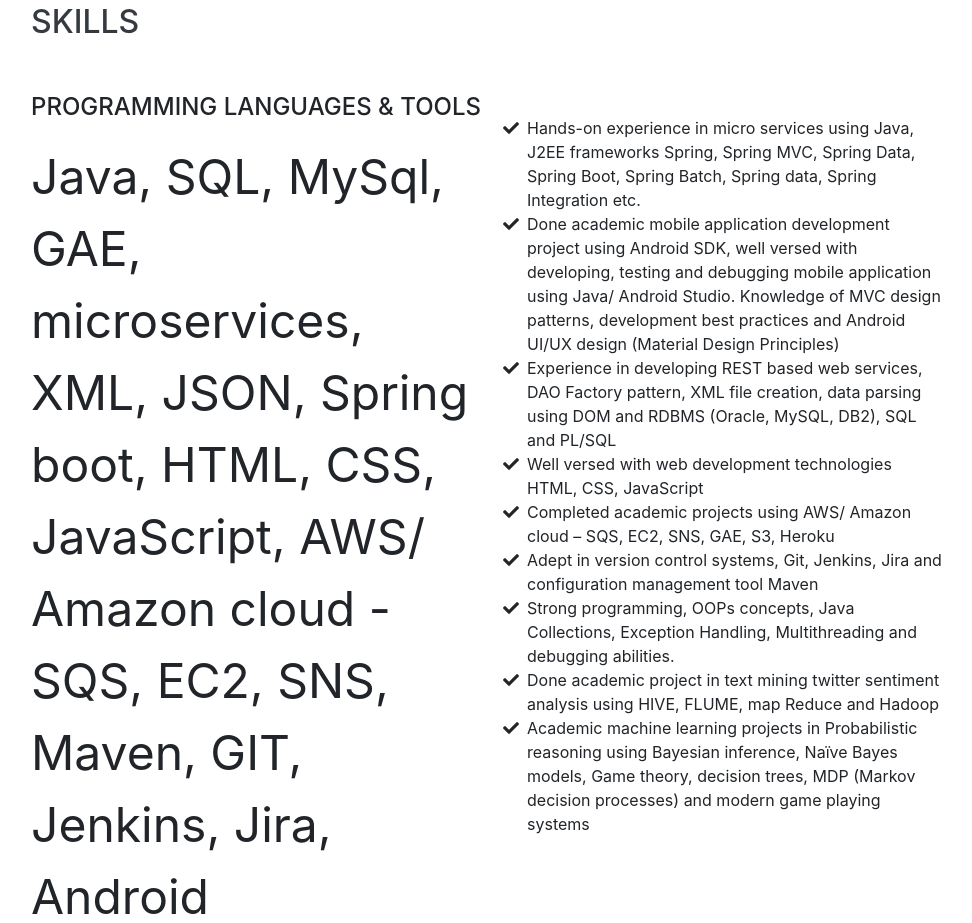
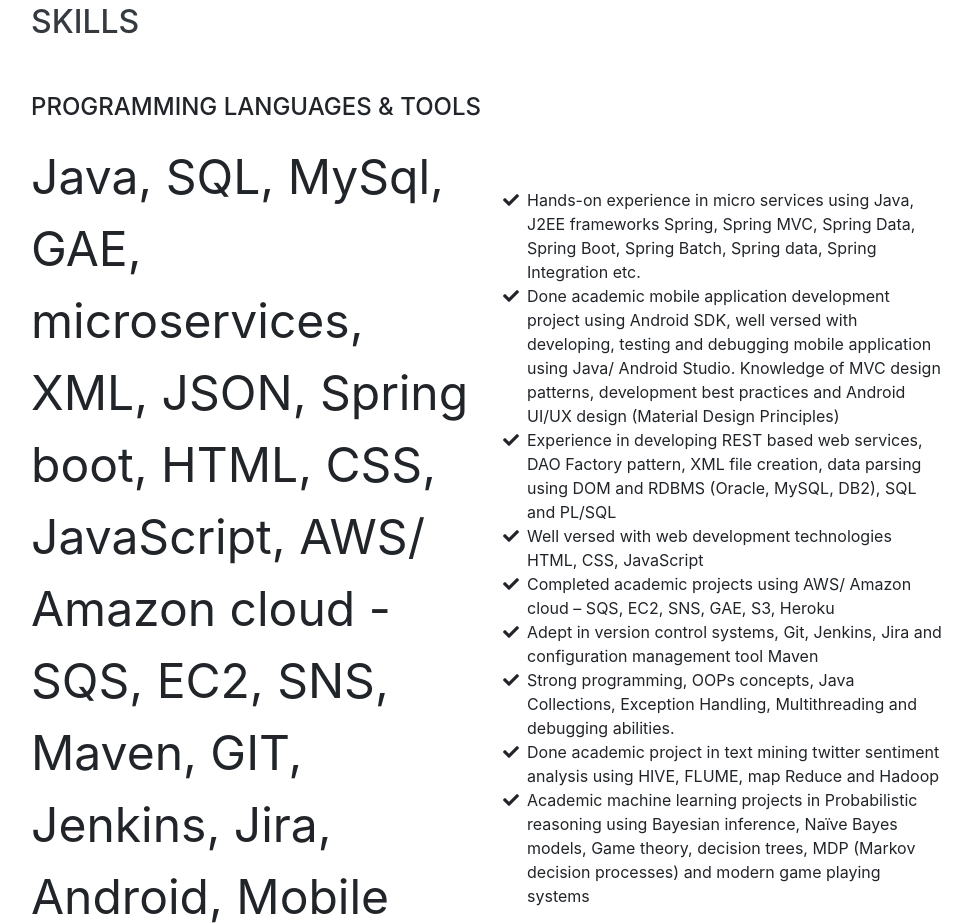
Before and after one commit to tanejasomi/Portfolio, a website with bundled scripts: page index.html in a window 1280 px wide. Shown: the part 4419-5342 px from the top of the page, without its empty margins (289-1261 px from the left). Built offline with nearby package versions, Linux system fonts and the light colour scheme; a web font is replaced by a local one.

Commit message:
Update index.html

```diff
--- a/index.html
+++ b/index.html
@@ -240,7 +240,7 @@
         <h2 class="mb-5">Skills</h2>
         <div class="subheading mb-3">Programming Languages &amp; Tools</div>
         <ul class="list-inline dev-icons">
-          <p>Java, SQL, MySql, GAE, microservices, XML, JSON, Spring boot, HTML, CSS, JavaScript, AWS/ Amazon cloud - SQS, EC2, SNS, Maven, GIT, Jenkins, Jira, Android </p>
+          <p>Java, SQL, MySql, GAE, microservices, XML, JSON, Spring boot, HTML, CSS, JavaScript, AWS/ Amazon cloud - SQS, EC2, SNS, Maven, GIT, Jenkins, Jira, Android, Mobile Programming, Heroku </p>
         </ul>
       </div>
 
```
